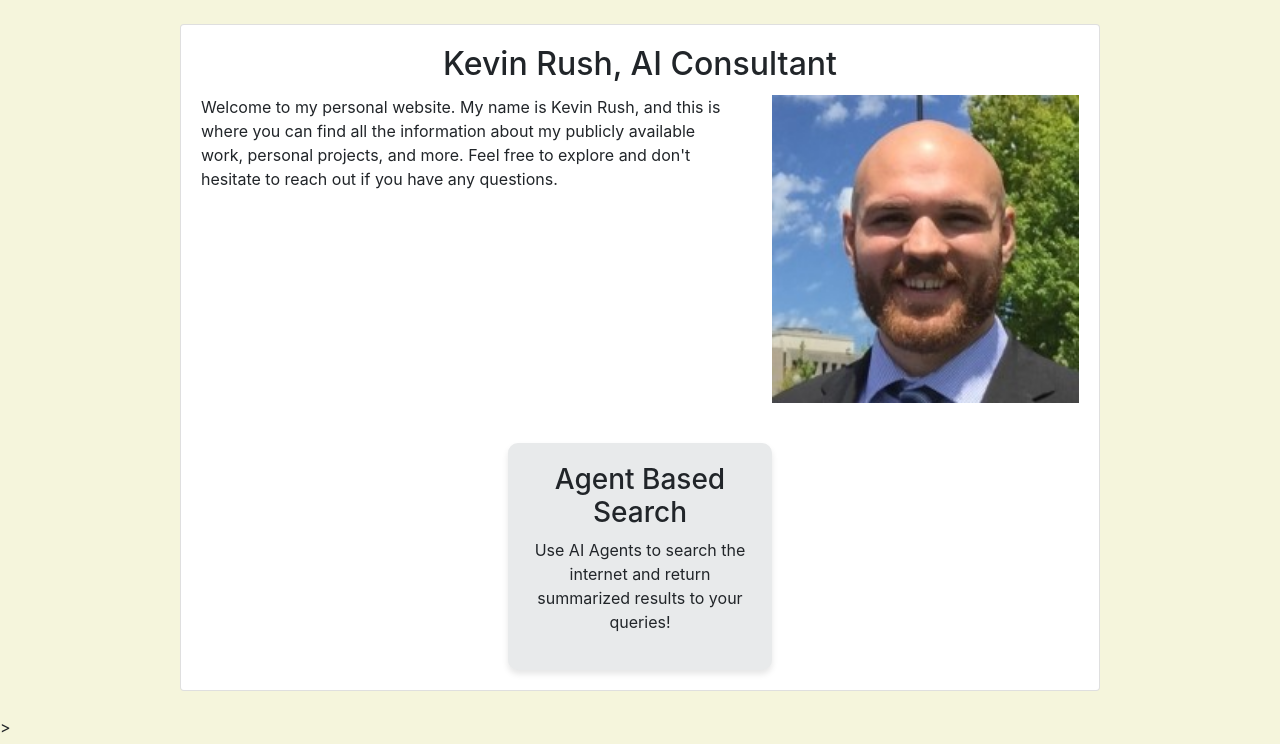
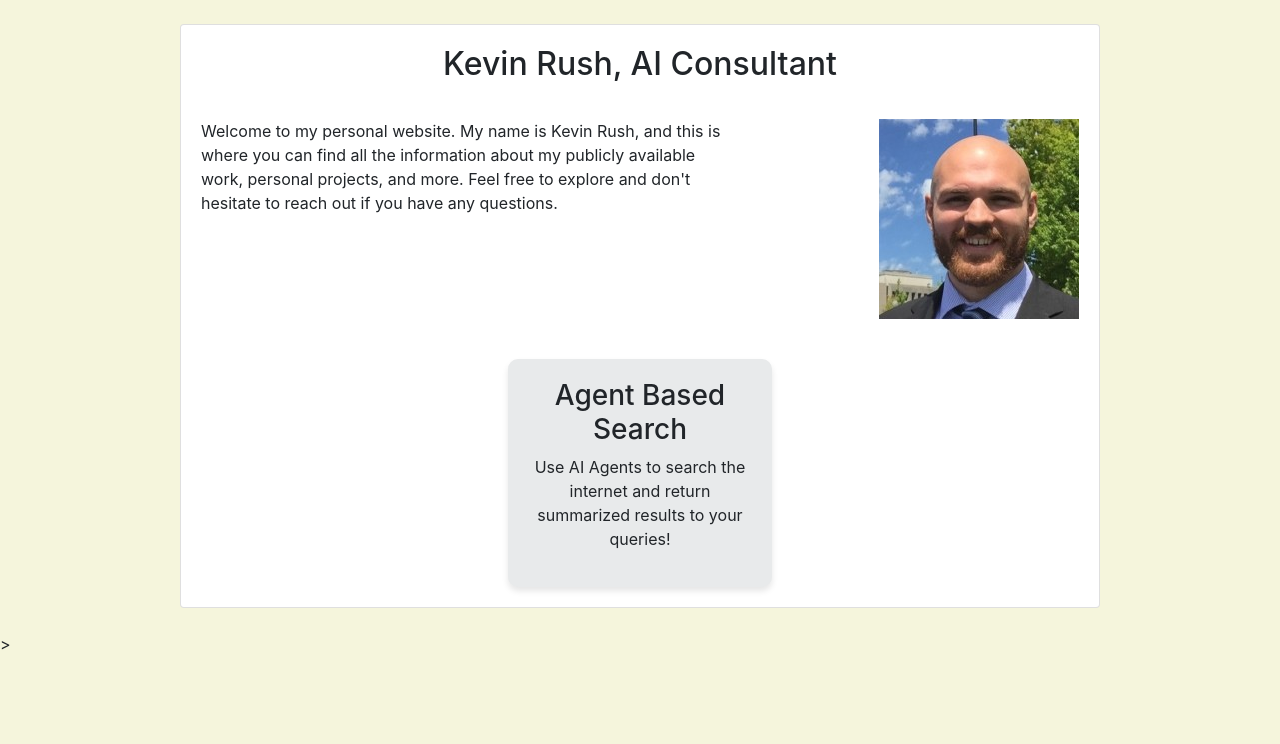
Before and after one commit to Kevin-Rush/agent_search_djproject, a Django app: page / in a window 1280 px wide. Shown: the part 56-800 px from the top of the page. Run offline with Django 3.2, Linux system fonts and the light colour scheme; some libraries are stand-ins or nearby versions.

Commit message:
made the home page image smaller

```diff
--- a/mysite/templates/home.html
+++ b/mysite/templates/home.html
@@ -4,6 +4,7 @@
 
   <div style="text-align: center;">
     <h2 class="card-title">Kevin Rush, AI Consultant</h2>
+    <br>
   </div>
 
   <div style="overflow: hidden;">
@@ -13,9 +14,10 @@
       </p>
     </div>
 
-    <div style="float: right; width: 35%; margin-left: 10px;">
-      <img src="/static/images/KevinRush_Headshot.png" alt="Your Image" style="width: 100%; height: auto;">
-    </div>
+    <div style="float: right; width: auto; margin-left: 10px;">
+      <img src="/static/images/KevinRush_Headshot.png" alt="Your Image" style="width: 200px; height: auto;">
+  </div>
+
   </div>
 
   <!-- Project Tiles -->
```
